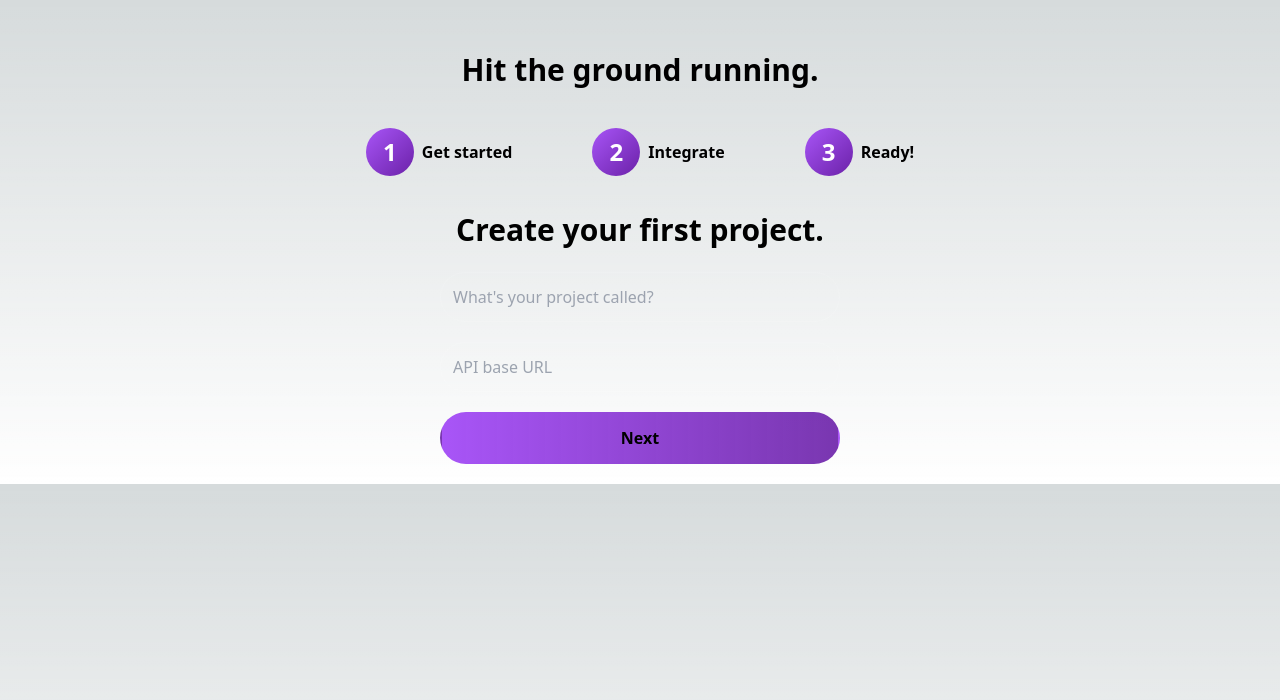
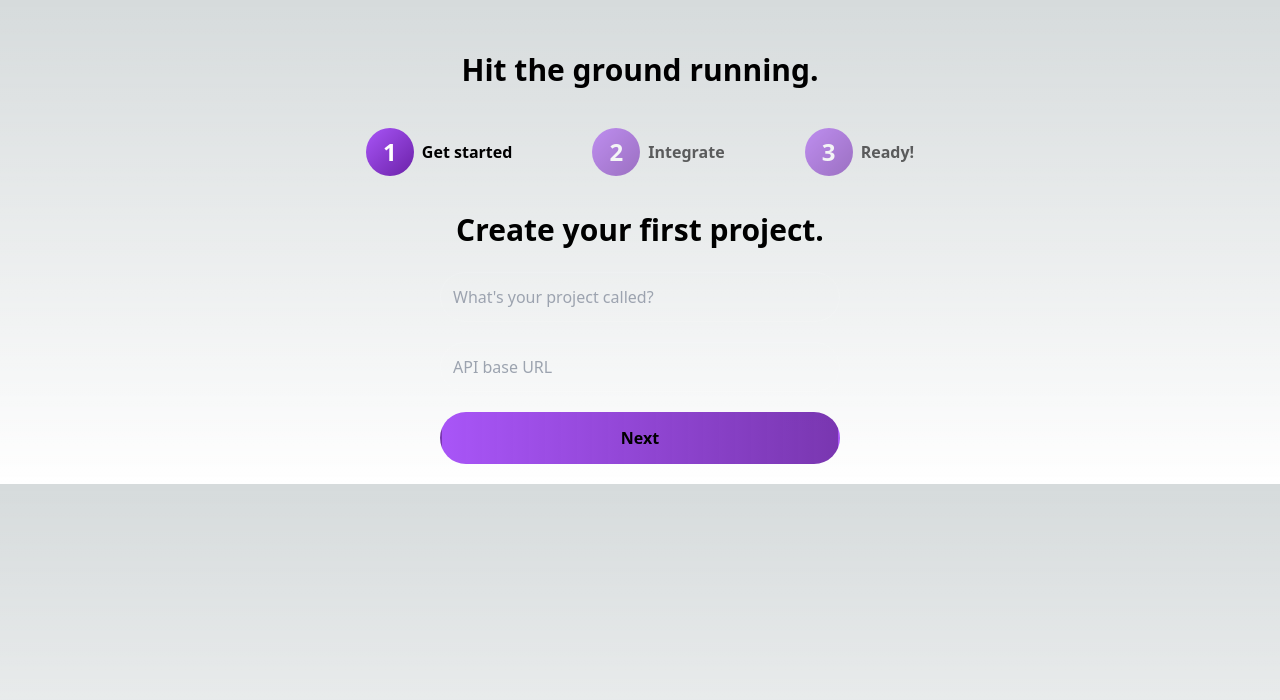
Before and after one commit to akinloluwami/logdrop, a Next.js app: page /onboarding in a window 1280 px wide. Shown: the top 700 px of the page. Built offline with nearby package versions, Linux system fonts and the light colour scheme.

Commit message:
import state

```diff
--- a/layouts/Onboarding.tsx
+++ b/layouts/Onboarding.tsx
@@ -1,12 +1,11 @@
 import Link from "next/link";
-import { ReactNode } from "react";
+import { ReactNode, useState } from "react";
+import { usePathname } from "next/navigation";
+import useOnboardingStore from "@/stores/onboardingStore";
 
 const OnboardingLayout = ({ children }: { children: ReactNode }) => {
-  const steps = [
-    { title: "Get started", route: "/onboarding" },
-    { title: "Integrate", route: "/onboarding/integrate" },
-    { title: "Ready!", route: "/onboarding/ready" },
-  ];
+  const { steps, currentStepId } = useOnboardingStore();
+
   return (
     <div className="py-5">
       <h1 className="text-center text-3xl font-semibold mt-8">
@@ -15,8 +14,15 @@ const OnboardingLayout = ({ children }: { children: ReactNode }) => {
       <div className="flex items-center justify-center gap-20 mt-10">
         {steps.map((step, i) => (
           <Link
+            onClick={(e) => {
+              !step.isDone && step.id !== currentStepId && e.preventDefault();
+            }}
             href={step.route}
-            className="group flex items-center gap-2 font-semibold"
+            className={`group flex items-center gap-2 font-semibold ${
+              !step.isDone && step.id !== currentStepId
+                ? "opacity-60 cursor-not-allowed"
+                : "opacity-100"
+            }`}
             key={i}
           >
             <div className="bg-gradient-to-tl from-purple-800 flex items-center justify-center text-2xl to-purple-500 text-white rounded-full w-12 h-12 ">
```
